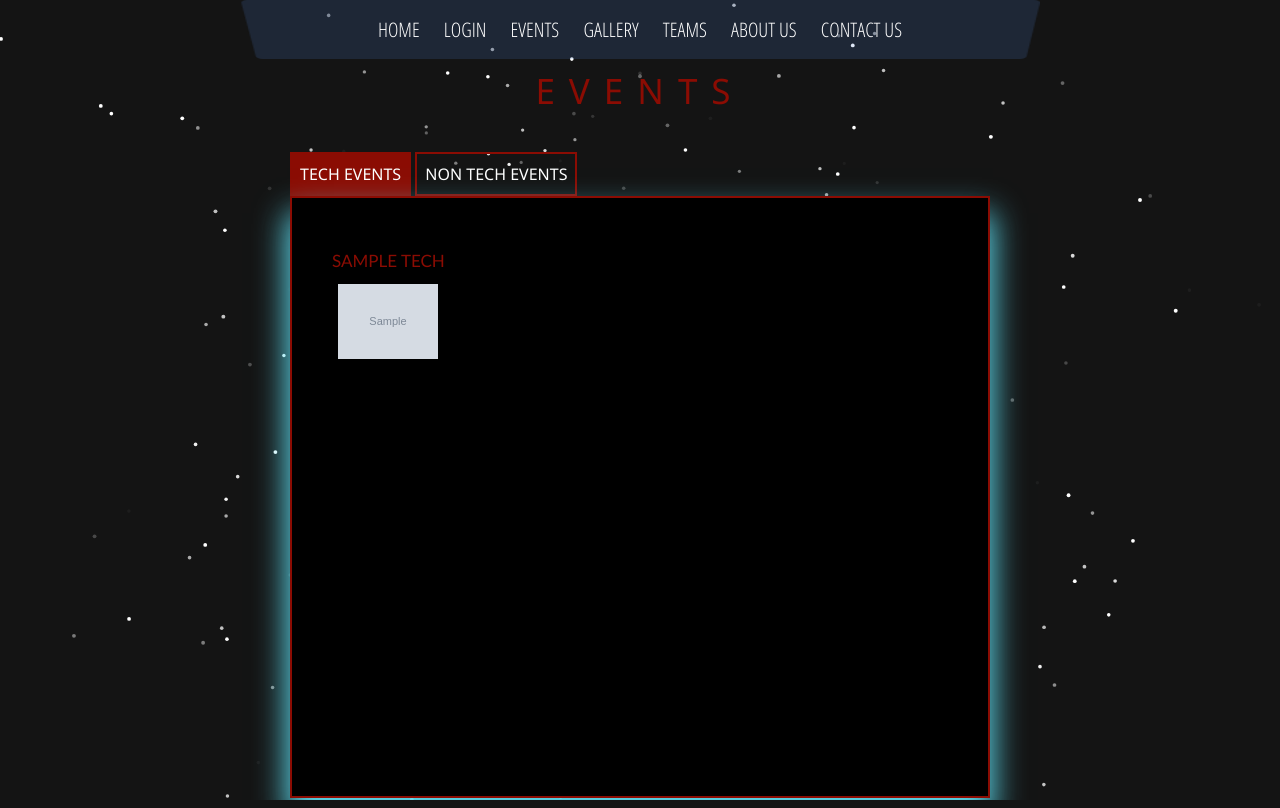
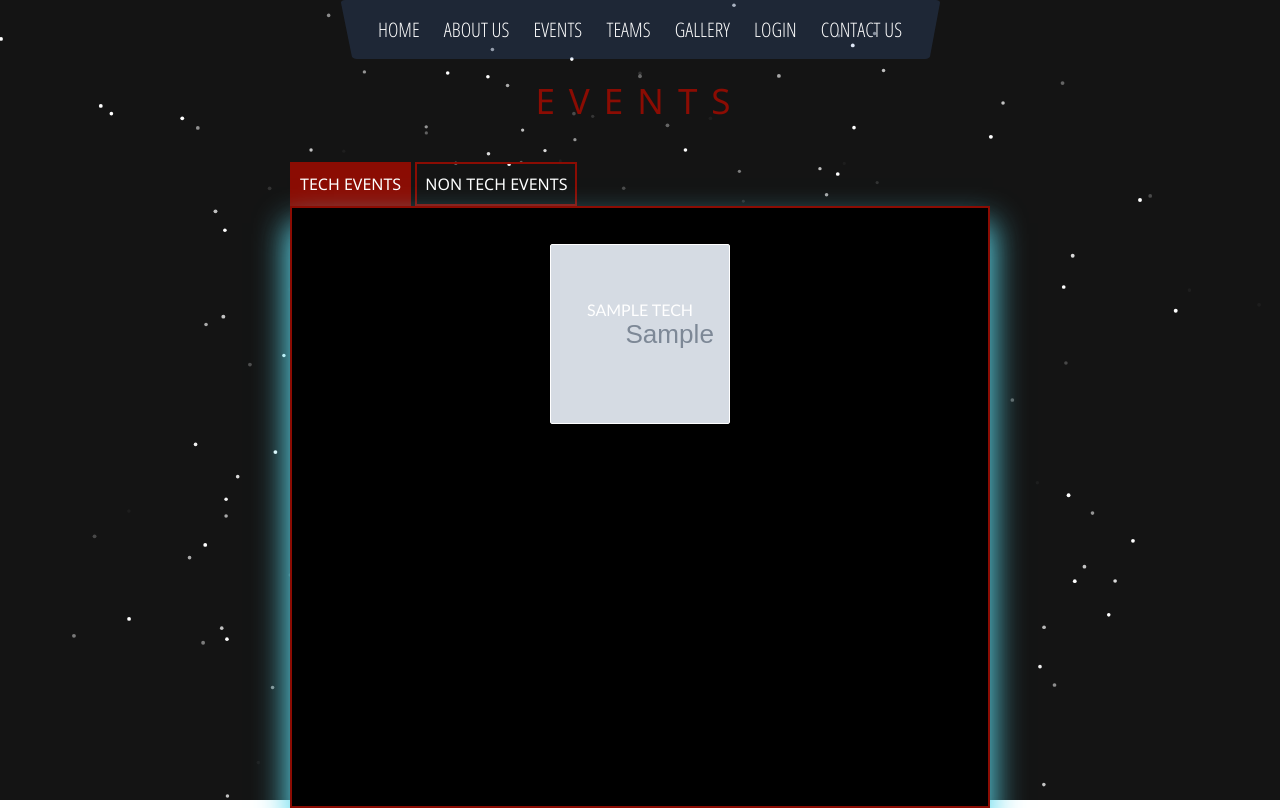
Before and after one commit to MeKISHORE/MCA_IGNITE19, a Django app: template workshop/templates/workshop/event.html in a window 1280 px wide. Run offline with Django 3.2, Linux system fonts and the light colour scheme; the template is opened without the code that fills it: most values are stand-ins (such as "Sample title", 1, 10 or a date in 2020); grey boxes marked "Sample" are stand-in pictures; some libraries are stand-ins or nearby versions.

Commit message:
finishing task

```diff
--- a/workshop/static/css/collegereg.css
+++ b/workshop/static/css/collegereg.css
@@ -32,7 +32,7 @@ input {
   border: 1px solid #ff9900;
   background: black;
   width: 100%;
-  color: #8b0c03;
+  color: #fff;
   font-weight: bold;
   font-family: 'Open Sans Condensed', sans-serif;
   font-size: 18px;
--- a/workshop/static/css/event.css
+++ b/workshop/static/css/event.css
@@ -70,12 +70,11 @@ body {
   letter-spacing: 14px;
   text-transform: uppercase;
   font-size: 35px;
-  margin: 40px 0px;
+  margin: 50px 0px 10px 0px;
 }
 .events {
-  color: #8b0c03;
+  color: #fff;
   text-align: center;
-
   text-transform: uppercase;
   font-size: 17px;
   margin: 10px 0px;
@@ -83,7 +82,9 @@ body {
 
 
 .tabcontent {
-	padding: 40px;
+	padding: 20px;
+	text-align: center;
+
 }
 .icetab {
 	padding: 8px;
--- a/workshop/templates/workshop/basic.html
+++ b/workshop/templates/workshop/basic.html
@@ -96,20 +96,21 @@
 
  <div class="main" align="center" >
                      <span>
-						<img src="{% static 'media/nav1.png'%}" class="img-fluid" alt="nav" style="opacity:0.3;width:800px;height:100px;">
+						<img src="{% static 'media/nav1.png'%}" class="img-fluid" alt="nav" style="opacity:0.3;height:100px;">
 					</span>
         <div class="links" align="center" >
-         <a  href="{% url 'index' %}">Home</a>
+         <a href="{% url 'index' %}">Home</a>
+            <a href="{% url 'aboutus' %}">About Us</a>
+             <a href="{% url 'event' %}">Events</a>
+            <a  href="{% url 'teams' %}">Teams</a>
+             <a  href="{% url 'gallery' %}">Gallery</a>
+         <!--<a  href="{% url 'index' %}">Home</a>-->
             {% if ob is not None %}
             <a  href="{% url 'profile' %}">Profile</a>
             <a href="{% url 'logout' %}">Logout</a>
             {% else %}
             <a  href="{% url 'login' %}">Login</a>
             {% endif %}
-            <a href="{% url 'event' %}">Events</a>
-            <a  href="{% url 'gallery' %}">Gallery</a>
-            <a  href="{% url 'teams' %}">Teams</a>
-            <a href="{% url 'aboutus' %}">About Us</a>
             <a href="{% url 'contact' %}">Contact Us</a>
         </div>
 
@@ -118,16 +119,16 @@
 <div class="nav-menu" style="position:fixed;top:0px;">
     <div class="menu-list">
          <a class='glowBtn hover' href="{% url 'index' %}">Home</a><br>
+            <a class='glowBtn hover' href="{% url 'aboutus' %}">About Us</a><br>
+            <a class='glowBtn hover' href="{% url 'event' %}">Events</a><br>
+            <a class='glowBtn hover' href="{% url 'teams' %}">Teams</a><br>
+             <a class='glowBtn hover' href="{% url 'gallery' %}">Gallery</a><br>
             {% if ob is not None %}
             <a class='glowBtn hover' href="{% url 'profile' %}">Profile</a><br>
             <a class='glowBtn hover' href="{% url 'logout' %}">Logout</a><br>
             {% else %}
             <a class='glowBtn hover' href="{% url 'login' %}">Login</a><br>
             {% endif %}
-        <a class='glowBtn hover' href="{% url 'event' %}">Events</a><br>
-        <a class='glowBtn hover' href="{% url 'gallery' %}">Gallery</a><br>
-        <a class='glowBtn hover' href="{% url 'teams' %}">Teams</a><br>
-        <a class='glowBtn hover' href="{% url 'aboutus' %}">About Us</a><br>
             <a class='glowBtn hover' href="{% url 'contact' %}">Contact Us</a><br>
         <img src="{% static 'media/Engi19.png' %}" style="height:50px"> <img src="{% static 'media/DJFinal.png' %}" style="height:40px;">
         <p style="font-size:15px;color:white;">Nit Surathkal Developer's</p>
--- a/workshop/templates/workshop/event.html
+++ b/workshop/templates/workshop/event.html
@@ -5,7 +5,34 @@
 {% block style %}
 
 <link rel="stylesheet" href='{% static "./css/event.css" %}'>
+<style>
+    .card {
+  background: #fff;
+  border-radius: 2px;
+  display: inline-block;
+  height: 180px;
+  margin: 1rem;
+  position: relative;
+  width: 180px;
+}
 
+.card-1 {
+  box-shadow: 0 1px 3px rgba(0,0,0,0.12), 0 1px 2px rgba(0,0,0,0.24);
+  transition: all 0.3s cubic-bezier(.25,.8,.25,1);
+}
+
+.card-1:hover {
+  box-shadow: 0 14px 28px rgba(0,0,0,0.25), 0 10px 10px rgba(0,0,0,0.22);
+}
+@media only screen and (max-width: 600px) {
+  .tabcontent {
+
+	    height:1400px;
+
+    }
+}
+
+</style>
 {% endblock %}
 {% block body%}
 
@@ -22,10 +49,11 @@
             <div class="tabcontent tab-active">
                             {% for i in tech %}
                                 <a href="{% url 'event_data' i.short_url %}">
-                                <p class="events">{{ i.event_name }}</p>
-                                <img class="event_img" src="{{ i.event_image.url }}" alt="img" style="width:100px;height:auto">
-
-                                </a>
+                                    <div class="card card-1" style="background:url('{{ i.event_image.url }}');background-size:cover;border:1px solid white;">
+                                         <p class="events" style="color:white;font-size:100%;margin-top:30%;">{{ i.event_name }}</p>
+                                    </div>
+                                     <!--<img class="event_img" src="{{ i.event_image.url }}" alt="img" style="width:100px;height:auto">-->
+                                 </a>
                             {% endfor %}
 
             </div>
@@ -36,12 +64,14 @@
                             {% for i in non_tech %}
 
                                  <a href="{% url 'event_data' i.short_url %}">
-                                <p class="events">{{ i.event_name }}</p>
-                                     <img class="event_img" src="{{ i.event_image.url }}" alt="img" style="width:100px;height:auto">
+
+                                    <div class="card card-1" style="background:url('{{ i.event_image.url }}');background-size:cover;border:1px solid white;">
+                                         <p class="events" style="color:white;font-size:100%;margin-top:30%;">{{ i.event_name }}</p>
+                                    </div>
+                                     <!--<img class="event_img" src="{{ i.event_image.url }}" alt="img" style="width:100px;height:auto">-->
                                  </a>
 
                             {% endfor %}
-
 
             </div>
 
--- a/workshop/templates/workshop/event_detail.html
+++ b/workshop/templates/workshop/event_detail.html
@@ -10,13 +10,13 @@
 {% block body%}
 
 <div style="position:absolute;top:0px;width:100vw;height:100vh;padding:8px;">
-    <h1 class="title">{{ event.event_name }}</h1>
+    <h1 class="title" style="margin: 57px 0px -20px 0px;font-size: 24px;letter-spacing: 8px;">{{ event.event_name }}</h1>
     <div class="codepen-container">
         <div id="icetab-container">
             <div class="icetab current-tab">About</div>
             <div class="icetab">Rules</div>
         </div>
-        <div id="icetab-content">
+        <div  id="icetab-content" style="box-shadow: 0px 20px 30px 3px #5cdaed;">
 
             <div class="tabcontent tab-active">
                                 <p class="events">{{ event_detail.description }}</p>
```
Also changed, not shown: workshop/templates/workshop/Home.html (+9 -8 lines), workshop/templates/workshop/login.html (+8 -5 lines), workshop/templates/workshop/registered.html (+8 -6 lines), workshop/templates/workshop/regstudent.html (+4 -4 lines), workshop/views.py (+16 -5 lines), workshop/static/media/pdf.png (added). Lines whose indentation alone changed are shown as unchanged.
